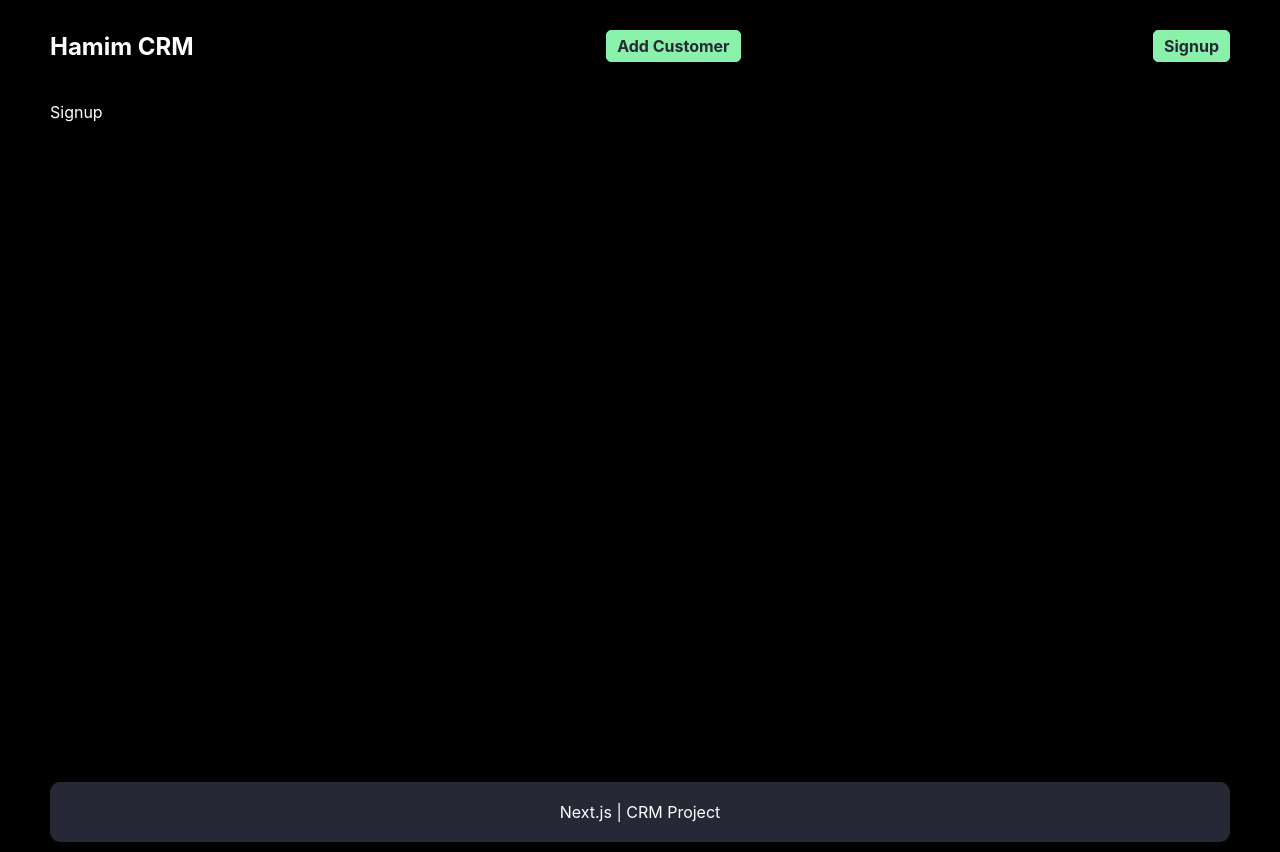
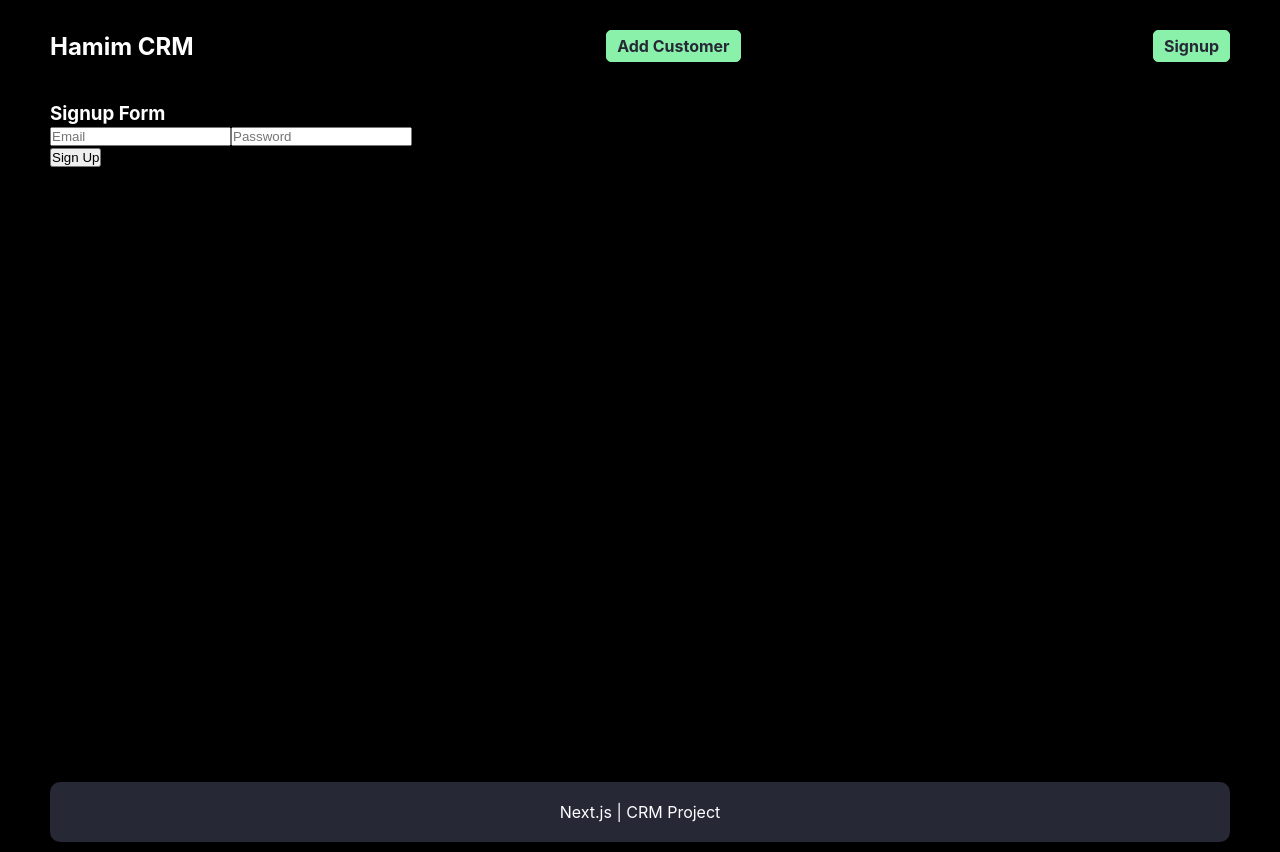
Before and after one commit to hadismtb/learning-crm-app, a Next.js app: page /signup in a window 1280 px wide. Built offline with nearby package versions, Linux system fonts and the light colour scheme.

Commit message:
feat(signup): develop signup form

```diff
--- a/pages/signup.js
+++ b/pages/signup.js
@@ -1,5 +1,32 @@
+import { useState } from "react";
+
 function Signup() {
-  return <div style={{ color: "white" }}>Signup</div>;
+  const [email, setEmail] = useState("");
+  const [password, setPassword] = useState("");
+
+  const signupHandler = async (event) => {};
+
+  return (
+    <div style={{ color: "white" }}>
+      <h3>Signup Form</h3>
+
+      <div>
+        <input
+          placeholder="Email"
+          type="text"
+          value={email}
+          onChange={(e) => setEmail(e.target.value)}
+        />
+        <input
+          placeholder="Password"
+          type="password"
+          value={password}
+          onChange={(e) => setPassword(e.target.value)}
+        />
+      </div>
+      <button onClick={signupHandler}>Sign Up</button>
+    </div>
+  );
 }
 
 export default Signup;
```
